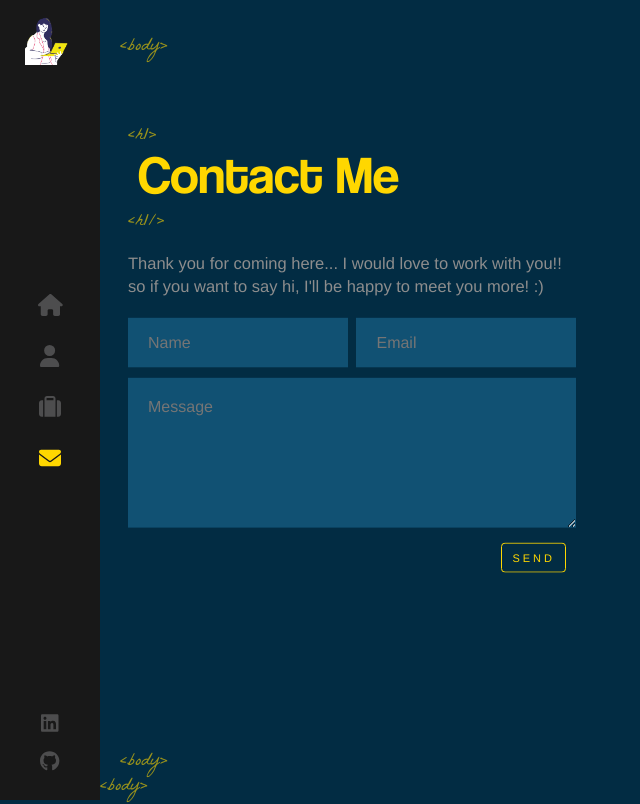
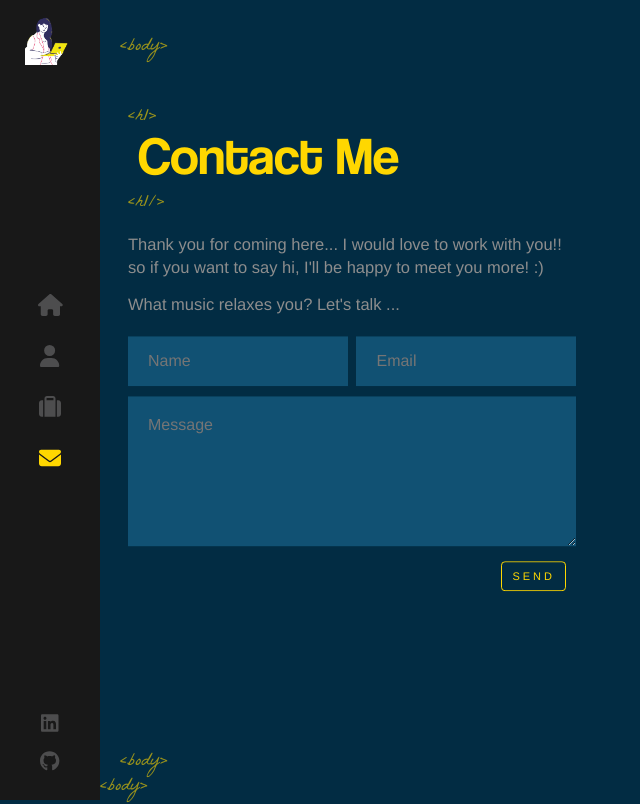
Before and after one commit to Kami17LA/Portafolio_React, a React (Create React App) app: page /contact in a window 1280 px wide. Shown: the whole page, without its empty margins (0-640 px from the left). Built offline with nearby package versions, Linux system fonts and the light colour scheme.

Commit message:
I was corrected the text of Contact component

```diff
--- a/src/components/Contact/index_co.js
+++ b/src/components/Contact/index_co.js
@@ -6,9 +6,8 @@ const Contact = () => {
             <div className='container contact-page'>
                 <div className='text-zone'>
                     <h1>Contact Me</h1>
-                    <h2>Thank you for coming here... I would love to work with you!! so if you want to say hi, I'll be happy to meet you more! :)
-
-</h2>
+                    <h2>Thank you for coming here... I would love to work with you!! so if you want to say hi, I'll be happy to meet you more! :)</h2>
+                    <h2>What music relaxes you? Let's talk ...</h2>
                     <div className='contact-form'>
                         <form>
                             <ul>
```
